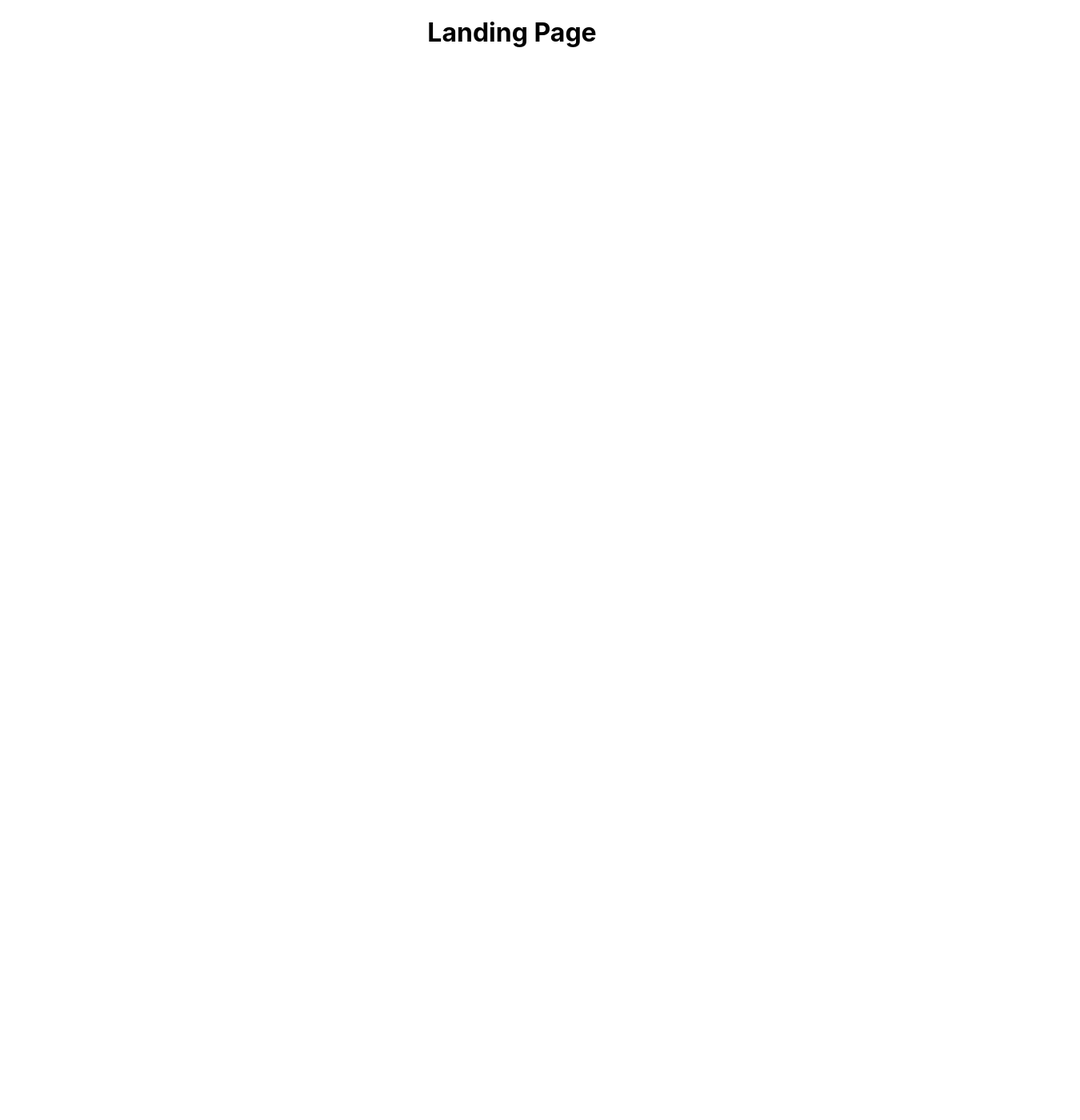
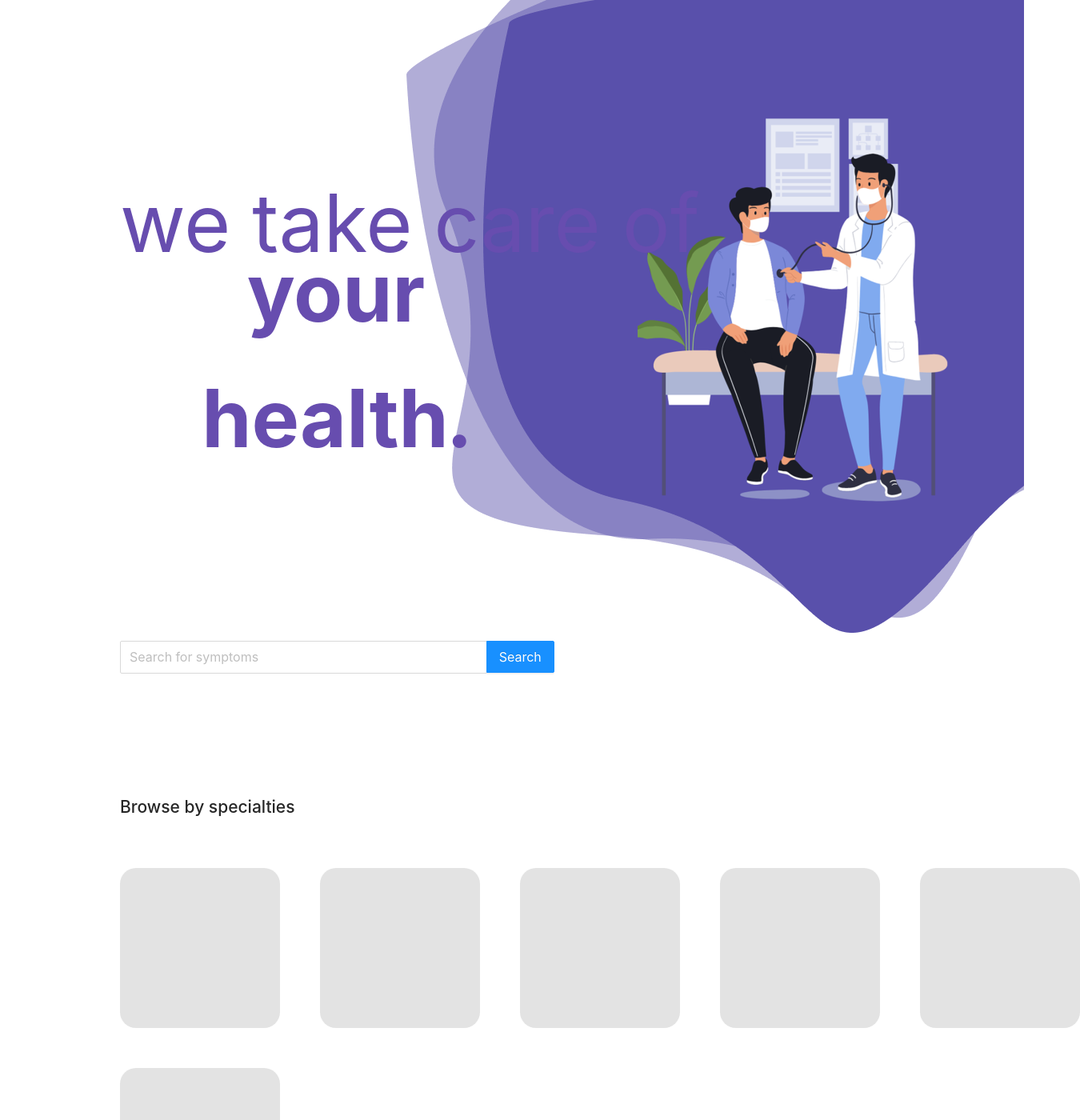
Before and after one commit to HNGP/bajaj-hackathon, a React (Create React App) app in the folder client/: page / in a window 1280 px wide. Shown: the top 1400 px of the page at 80% size, 1350 px wide, since content can reach past the window. Before the commit the page ends 800 px from the top, so only its background shows below. Built offline with nearby package versions, Linux system fonts and the light colour scheme.

Commit message:
landing page UI

```diff
--- a/client/src/App.css
+++ b/client/src/App.css
@@ -1,3 +1,5 @@
+@import "~antd/dist/antd.css";
+
 .App {
   text-align: center;
 }
--- /dev/null
+++ b/client/src/css/landing.css
@@ -0,0 +1,53 @@
+.hero {
+  min-width: 100%;
+  position: absolute;
+}
+
+.content-bg {
+  padding-top: 200px;
+  color: #674daf;
+}
+
+.content-bg h1 {
+  margin-top: -120px;
+  font-size: 200px;
+  font-weight: 700;
+  padding-left: 140px;
+  font-size: 100px;
+  width: 700px;
+  color: #674daf;
+}
+
+.content-bg h2 {
+  padding-left: 150px;
+  font-size: 100px;
+  font-weight: 400;
+  color: #674daf;
+}
+
+.HeroBanner {
+  z-index: -20;
+  right: 0;
+  position: fixed;
+  padding-right: 0;
+}
+
+.SearchBarDiv {
+  padding: 150px;
+}
+
+.SearchBar {
+}
+
+.Card-Alt {
+  width: 200px;
+  height: 200px;
+  background: rgba(215, 215, 215, 0.69);
+  border-radius: 20px;
+}
+
+.cardGroup {
+  display: grid;
+  grid-template-columns: repeat(5, 1fr);
+  grid-gap: 50px;
+}
--- a/client/src/pages/Landing.jsx
+++ b/client/src/pages/Landing.jsx
@@ -1,9 +1,54 @@
-import React from "react";
+import React, { useState, useEffect } from "react";
+import { Button, Layout, Row, Col, Image } from "antd";
+import "antd/dist/antd.css";
+import "../css/landing.css";
+import HeroImg from "../img/Graphic.png";
+import { Input, Space } from "antd";
+const { Search } = Input;
+const { Header, Content, Footer, Sider } = Layout;
 
 const Landing = () => {
   return (
-    <div>
-      <h1>Landing Page</h1>
+    <div className="hero">
+      <Row>
+        <Col>
+          <div className="content-bg">
+            <h2 classname="prebrand">we take care of</h2>
+            <h1 className="brand">your health.</h1>
+          </div>
+        </Col>
+        <Col>
+          <div className="HeroBanner">
+            <Image src={HeroImg} preview={false} />
+          </div>
+        </Col>
+      </Row>
+      <Row>
+        <Col span={15}>
+          <div className="SearchBarDiv">
+            <Search
+              placeholder="Search for symptoms"
+              allowClear
+              enterButton="Search"
+              size="large"
+              color="purple"
+            />
+          </div>
+        </Col>
+      </Row>
+      <Row style={{ paddingLeft: "150px" }}>
+        <h2>Browse by specialties</h2>
+      </Row>
+      <Row style={{ paddingLeft: "150px", paddingTop: "50px" }}>
+        <div className="cardGroup">
+          <div className="Card-Alt" />
+          <div className="Card-Alt" />
+          <div className="Card-Alt" />
+          <div className="Card-Alt" />
+          <div className="Card-Alt" />
+          <div className="Card-Alt" />
+        </div>
+      </Row>
     </div>
   );
 };
```
Also changed, not shown: client/src/img/Graphic.png (added).
